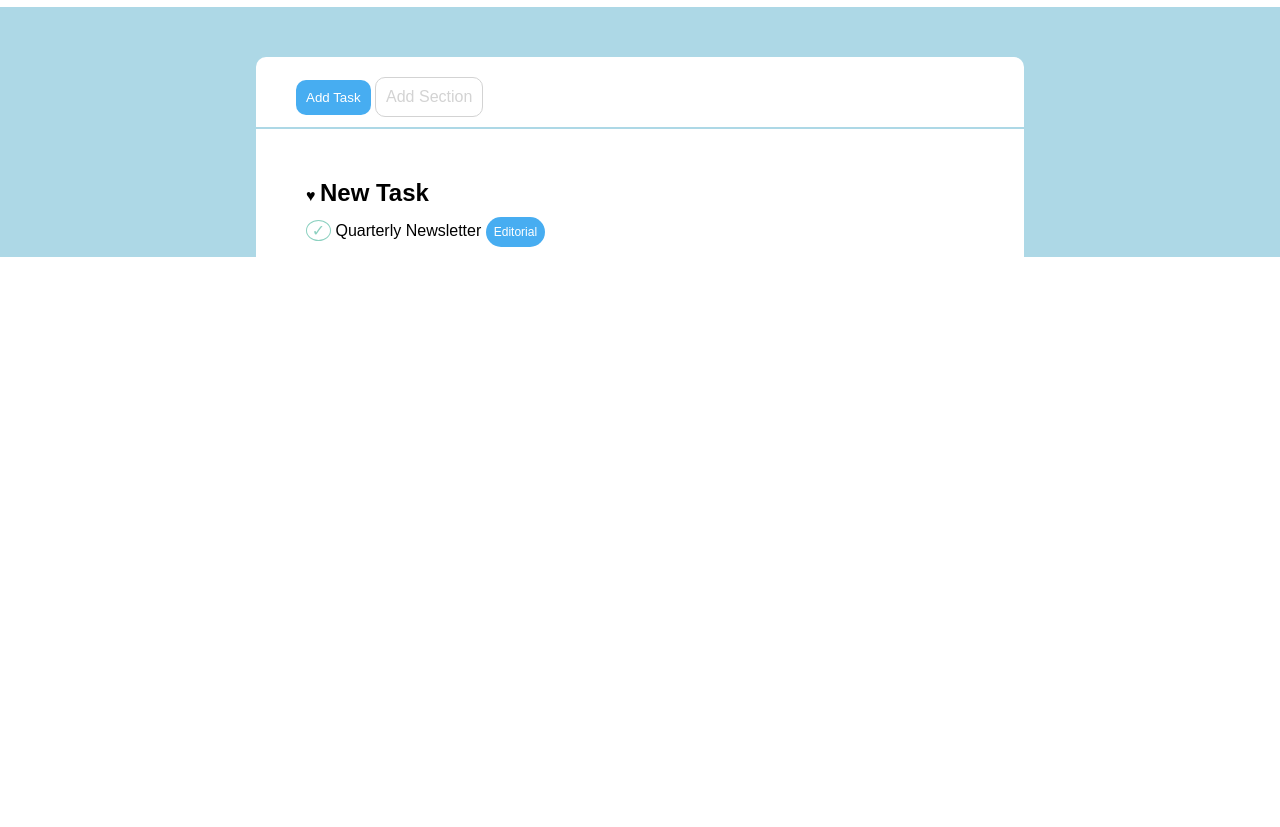
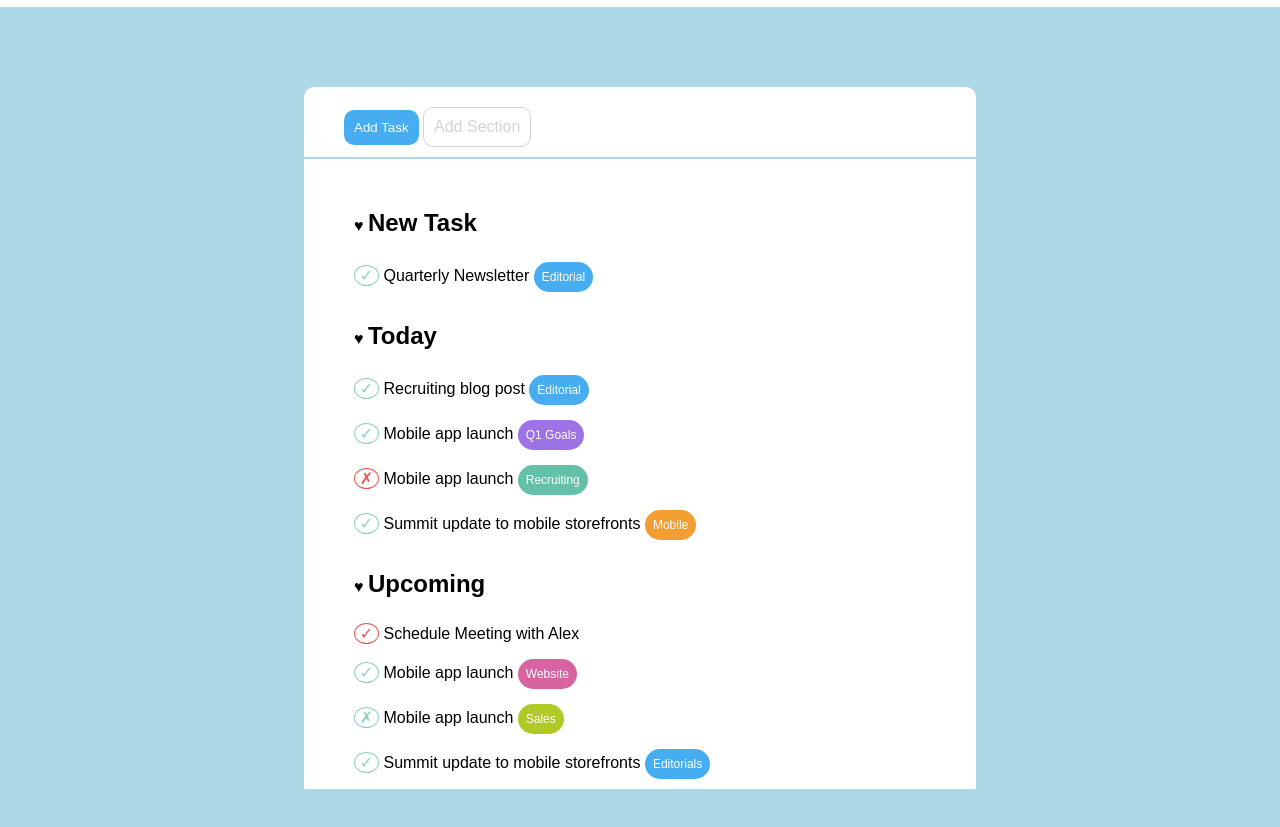
Before and after one commit to NelloRossi97/html-css-toboolist, a plain HTML site: page index.html in a window 1280 px wide. Shown: the part 93-920 px from the top of the page. Before the commit the page ends 800 px from the top, so only its background shows below. Drawn offline with Linux system fonts and the light colour scheme.

Commit message:
added all the sections

```diff
--- a/css/style.css
+++ b/css/style.css
@@ -22,12 +22,6 @@ background main #F6F8F9
     vertical-align: middle;
 }
 
-/* main */
-.main-container{
-    width: 100%;
-    background-color: lightblue;
-    padding-top: 50px;
-}
 
 /* nav */
 nav{
@@ -56,6 +50,13 @@ nav{
     background-color: white;
 }
 
+/* main */
+.main-container{
+    width: 100%;
+    background-color: lightblue;
+    padding: 80px;
+}
+
 /* main sections */
 section{
     width: 60%;
@@ -75,6 +76,7 @@ ul{
 }
 
 ul li{
+    padding-top: 15px;
     display: inline-block;
 }
 
@@ -87,6 +89,15 @@ ul li{
     border-radius: 50%;
     width: 25px;
     border: 1px solid #8cd1c0;
+    background-color: white;
+    text-align: center;
+}
+
+.cross{
+    display: inline-block;
+    border-radius: 50%;
+    width: 25px;
+    border: 1px solid #EC564C;
     background-color: white;
     text-align: center;
 }
@@ -107,7 +118,7 @@ ul li{
     background-color: #9C72E4;
 }
 
-.recuiting-label{
+.recruiting-label{
     background-color: #64C0A9;
 }
 
@@ -134,11 +145,3 @@ ul li{
 .white-text{
     color: white;
 }
-
-
-
-/* .buttons-style{
-    border: none;
-    padding: 10px;
-    text-align: center;
-} */
--- a/index.html
+++ b/index.html
@@ -1,5 +1,6 @@
 <!DOCTYPE html>
 <html lang="en">
+
 <head>
     <meta charset="UTF-8">
     <meta http-equiv="X-UA-Compatible" content="IE=edge">
@@ -7,6 +8,7 @@
     <link rel="stylesheet" href="./css/style.css">
     <title>Toboolist</title>
 </head>
+
 <body>
     <header>
         <div class="head-container">
@@ -23,16 +25,68 @@
             </nav>
             <section class="task-list">
                 <!-- First list -->
-                    &hearts; <h2>New Task</h2>
+                &hearts; <h2>New Task</h2>
+                <ul>
+                    <li>
+                        <div class="check check-color">&check;</div>
+                        <span> Quarterly Newsletter</span>
+                        <div class="label blue-label white-text">Editorial</div>
+                    </li>
+                </ul>
+                <!-- /First list -->
+                <!-- Second list -->
+                &hearts; <h2>Today</h2>
                     <ul>
                         <li>
                             <div class="check check-color">&check;</div>
-                            <span> Quarterly Newsletter</span>
+                            <span> Recruiting blog post </span>
                             <div class="label blue-label white-text">Editorial</div>
                         </li>
+                        <br>
+                        <li>
+                            <div class="check check-color">&check;</div>
+                            <span> Mobile app launch </span>
+                            <div class="label q1-goals-label white-text">Q1 Goals</div>
+                        </li>
+                        <br>
+                        <li>
+                            <div class="cross cross-color">&cross;</div>
+                            <span> Mobile app launch </span>
+                            <div class="label recruiting-label white-text">Recruiting</div>
+                        </li>
+                        <br>
+                        <li>
+                            <div class="check check-color">&check;</div>
+                            <span> Summit update to mobile storefronts </span>
+                            <div class="label mobile-label white-text">Mobile</div>
+                        </li>
                     </ul>
-                <!-- /First list -->
-
+                <!-- /Second list -->
+                &hearts; <h2>Upcoming</h2>
+                    <ul>
+                        <li>
+                            <div class="cross cross-color">&check;</div>
+                            <span> Schedule Meeting with Alex </span>
+                        </li>
+                        <br>
+                        <li>
+                            <div class="check check-color">&check;</div>
+                            <span> Mobile app launch </span>
+                            <div class="label website-label white-text">Website</div>
+                        </li>
+                        <br>
+                        <li>
+                            <div class="check check-color">&cross;</div>
+                            <span> Mobile app launch </span>
+                            <div class="label sales-label white-text">Sales</div>
+                        </li>
+                        <br>
+                        <li>
+                            <div class="check check-color">&check;</div>
+                            <span> Summit update to mobile storefronts </span>
+                            <div class="label blue-label white-text">Editorials</div>
+                        </li>
+                    </ul>
             </section>
         </div>
     </main>
@@ -41,4 +95,5 @@
 
     </footer>
 </body>
+
 </html>
```
